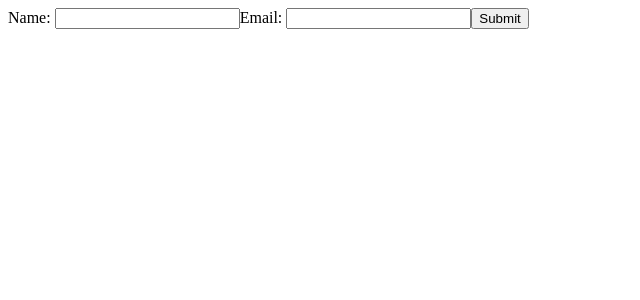
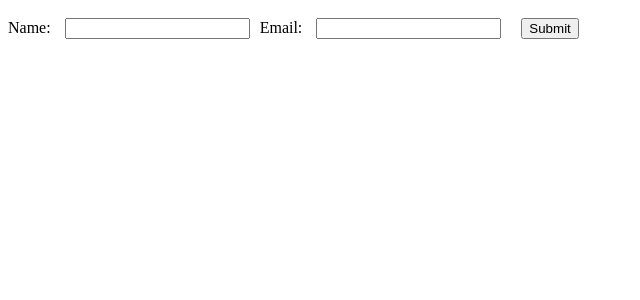
Before and after one commit to FilipVirabyan/example, an Angular app: page / in a window 1280 px wide. Shown: the top 300 px of the page, without its empty margins (0-640 px from the left). Built offline with nearby package versions, Linux system fonts and the light colour scheme.

Commit message:
Update app.component.css

```diff
--- a/src/app/app.component.css
+++ b/src/app/app.component.css
@@ -0,0 +1,18 @@
+.usersDiv p{
+    font-family: Verdana;
+    font-size:20px;
+    color:red;
+    border: 1px solid black;
+}
+
+input{
+    margin: 10px;
+}
+.usersDiv{
+    margin: 20px;
+    border:1px solid red;
+    width: 200px;
+}
+button{
+    margin: 10px;
+}
```
